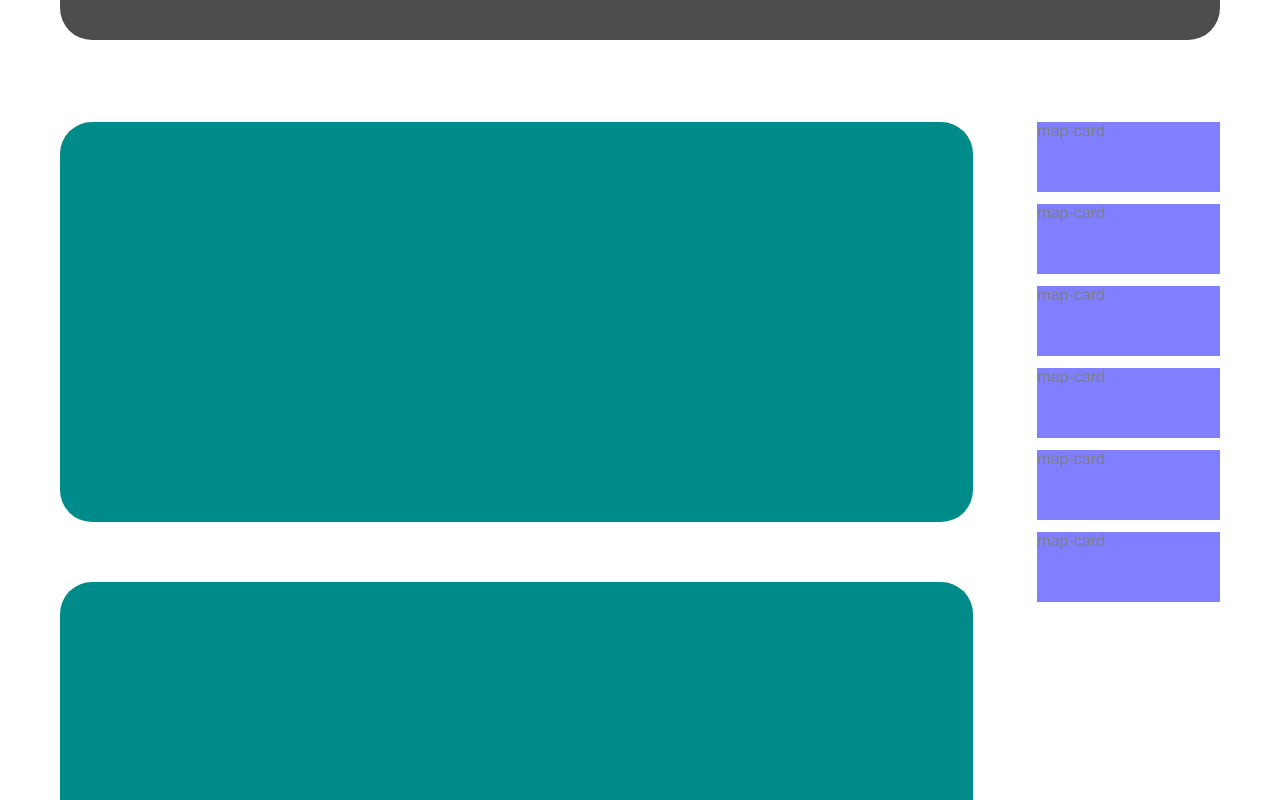
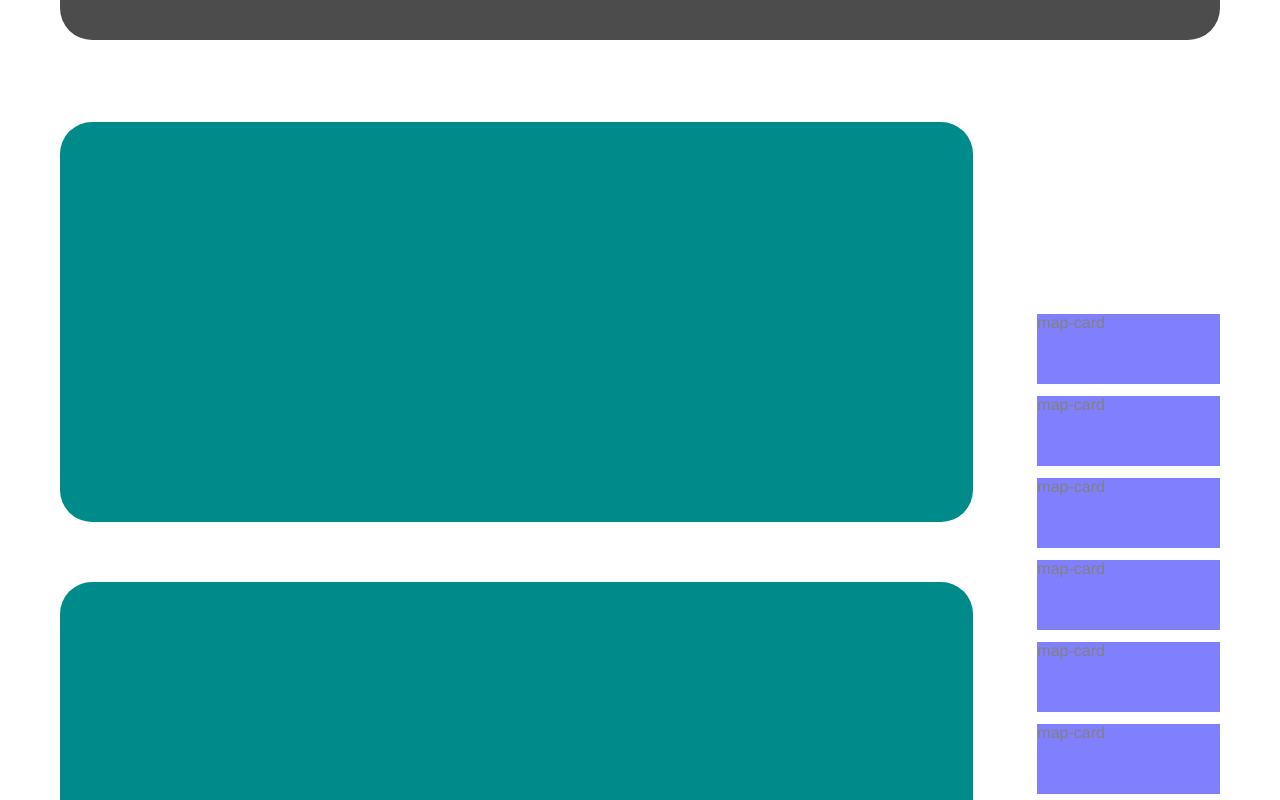
Before and after one commit to swc9803/gallery, a Vue app: page / in a window 1280 px wide. Shown: the part 760-1560 px from the top of the page. Built offline with nearby package versions, Linux system fonts and the light colour scheme.

Commit message:
map 가운데 정렬 수정

```diff
--- a/src/components/Map.vue
+++ b/src/components/Map.vue
@@ -1,7 +1,9 @@
 <template>
   <div ref="contentsRef" class="mapWrapper">
     <!-- 이미지 포커스 시 스케일, alpha++, 글자 보이게 -->
-    <div v-for="map in maps" :key="map.id" class="map">map-card</div>
+    <div v-for="map in maps" :key="map.id" :ref="mapRef" class="map">
+      map-card
+    </div>
   </div>
 </template>
 
@@ -17,8 +19,8 @@ const maps = [
   { src: "" },
 ];
 
-// const mapArray = ref([]);
-// const mapRef = (el) => mapArray.value.push(el);
+const mapArray = ref([]);
+const mapRef = (el) => mapArray.value.push(el);
 
 const contentsRef = ref();
 let originPos, newPos;
@@ -26,12 +28,12 @@ let skewAni;
 
 const skewContent = () => {
   newPos = window.pageYOffset;
-  const speed = (newPos - originPos) * 2;
+  const speed = (newPos - originPos) * 10;
 
-  //   mapArray.value.forEach((map) => {
-  //     map.style.transform = `rotateX(${speed}deg)`;
-  //   });
-  contentsRef.value.style.transform = `skewY(${speed}deg)`;
+  mapArray.value.forEach((map) => {
+    map.style.transform = `rotateX(${speed}deg)`;
+  });
+  //   contentsRef.value.style.transform = `skewY(${speed}deg)`;
   originPos = newPos;
   skewAni = requestAnimationFrame(skewContent);
 };
@@ -49,14 +51,14 @@ onBeforeUnmount(() => {
 <style lang="scss" scoped>
 .mapWrapper {
   position: sticky;
-  top: 64px;
+  top: 0;
   display: flex;
   flex-direction: column;
   justify-content: center;
   align-items: center;
   width: 20%;
-  height: 100%;
-  transition: transform 2s;
+  height: 100vh;
+  padding-top: 64px;
   gap: 12px;
   opacity: 0.5;
   .map {
@@ -64,6 +66,8 @@ onBeforeUnmount(() => {
     height: 70px;
     object-fit: cover;
     background: blue;
+    backface-visibility: hidden;
+    transition: transform 1s;
   }
 }
 </style>
--- a/src/layout/Header.vue
+++ b/src/layout/Header.vue
@@ -133,21 +133,4 @@ header {
     }
   }
 }
-
-.moveBtn {
-  color: white;
-  background: linear-gradient(
-    270deg,
-    rgba(255, 255, 255, 0.8),
-    rgba(255, 255, 255, 0.8),
-    rgba(255, 255, 255, 0),
-    rgba(255, 255, 255, 0)
-  );
-  background-size: 300% 300%;
-  transition: 0.7s ease-out;
-  &:hover {
-    background-position: 100%;
-    color: black;
-  }
-}
 </style>
```
